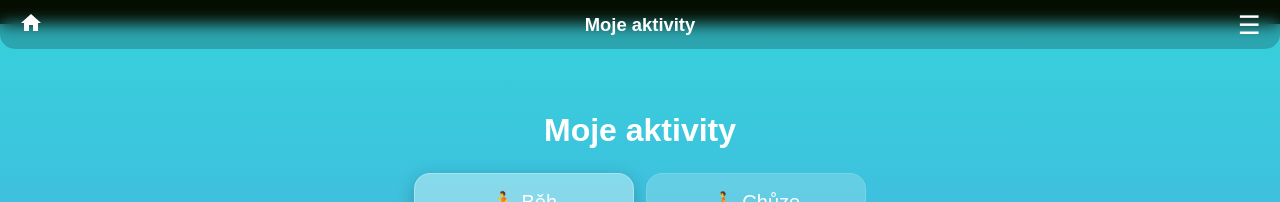
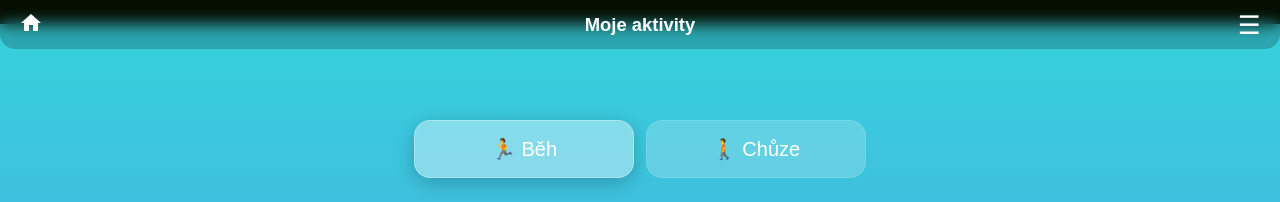
Before and after one commit to igelithromada/run-challange, a Next.js app: page /myruns in a window 1280 px wide. Shown: the top 202 px of the page. Built offline with nearby package versions, Linux system fonts and the light colour scheme; no server answers; the database is empty; sample sign-in values are in the browser's storage.

Commit message:
Move page heading into shared top navigation

```diff
--- a/app/myruns/page.tsx
+++ b/app/myruns/page.tsx
@@ -202,7 +202,7 @@ export default function MyRunsPage() {
       <Sidebar visible={menuVisible} onClose={() => setMenuVisible(false)} onSelect={handleSelect} />
 
       <div className="container">
-        <h1 className="centered-title">Moje aktivity</h1>
+
 
         <div className="tile-group">
           <button className={`tile-button ${selectedType === "běh" ? "active" : ""}`} onClick={() => setSelectedType("běh")}>🏃 Běh</button>
```
